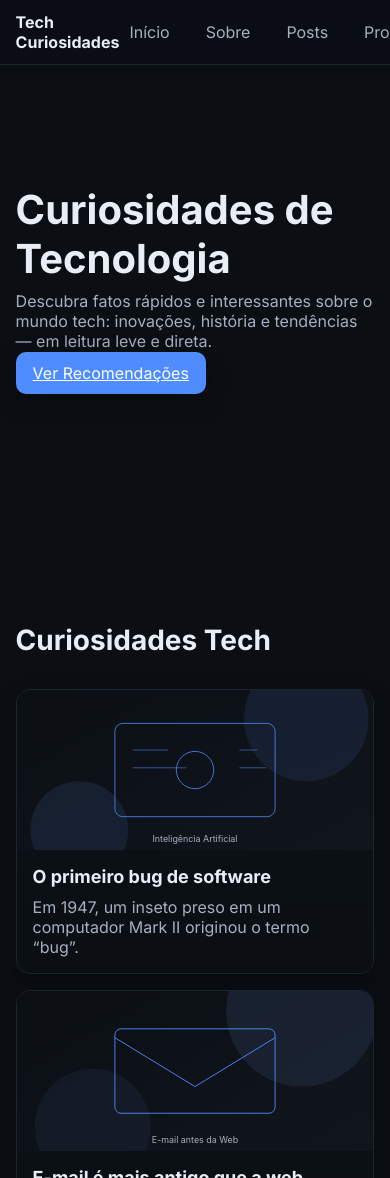
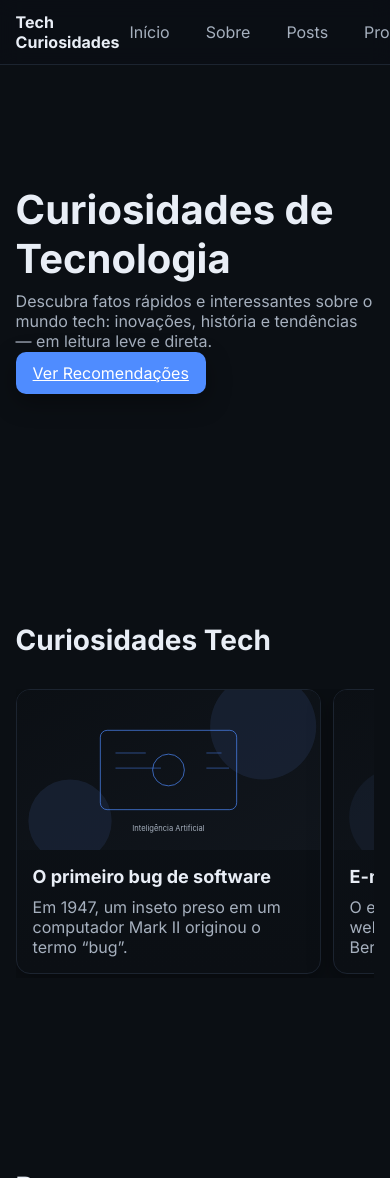
Before and after one commit to Alex95221/tech-curiosidades, a React (Vite) app: page / in a window 390 px wide. Shown: the top 1178 px of the page. Built offline with nearby package versions, Linux system fonts and the light colour scheme.

Commit message:
feat(curiosities): animação de entrada e carrossel mobile (scroll-snap)

```diff
--- a/src/components/Curiosities.jsx
+++ b/src/components/Curiosities.jsx
@@ -86,9 +86,9 @@ export default function Curiosities() {
   return (
     <div className="container section__inner">
       <h2 className="section__title">Curiosidades Tech</h2>
-      <div className="grid grid--cards">
+      <div className="grid grid--cards curiosities-track">
         {ITEMS.map((item, idx) => (
-          <article key={idx} className="card">
+          <article key={idx} className="card card--reveal">
             <img src={resolveImage(item.img)} alt={item.title} className="card__img" />
             <div className="card__body">
               <h3 className="card__title">{item.title}</h3>
--- a/src/styles/layout.css
+++ b/src/styles/layout.css
@@ -52,3 +52,16 @@ main .section:first-child { padding-top: 72px; }
   cursor: pointer;
 }
 .backtotop:hover { background: #182232; }
+
+/* Curiosities: reveal animation + mobile carousel */
+@keyframes fadeUp {
+  from { opacity: 0; transform: translateY(10px); }
+  to { opacity: 1; transform: translateY(0); }
+}
+.card--reveal { opacity: 0; animation: fadeUp .6s ease forwards; }
+
+.curiosities-track { /* desktop/tablet mantém grid padrão */ }
+@media (max-width: 640px) {
+  .curiosities-track { display: flex; overflow-x: auto; gap: 12px; scroll-snap-type: x mandatory; padding-bottom: 4px; }
+  .curiosities-track .card { min-width: 85%; scroll-snap-align: start; }
+}
```
